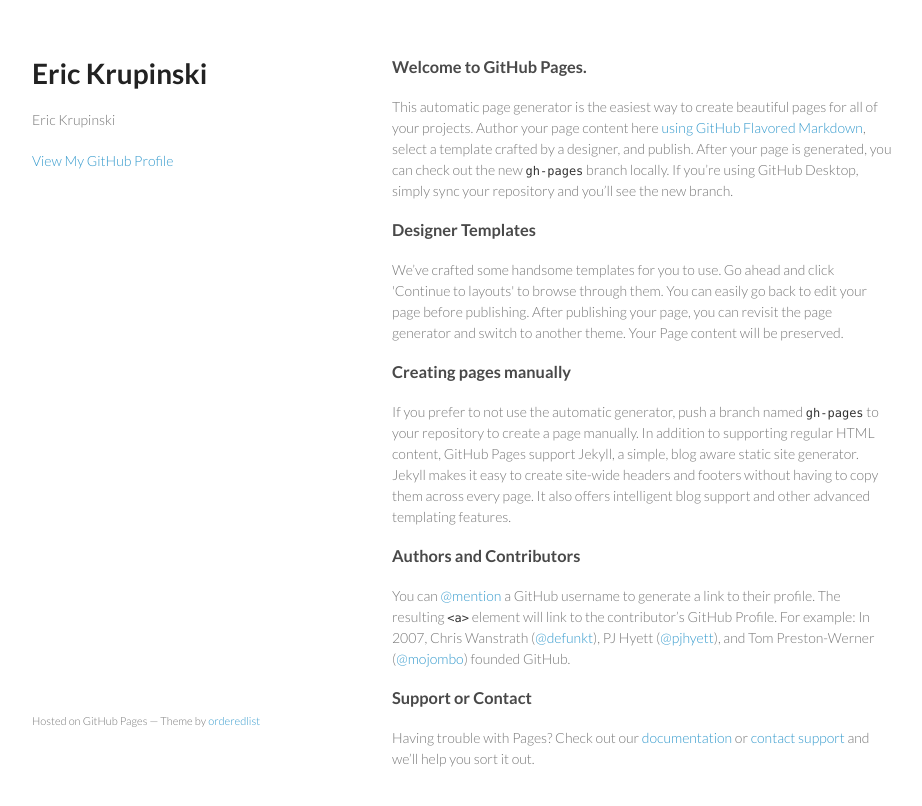
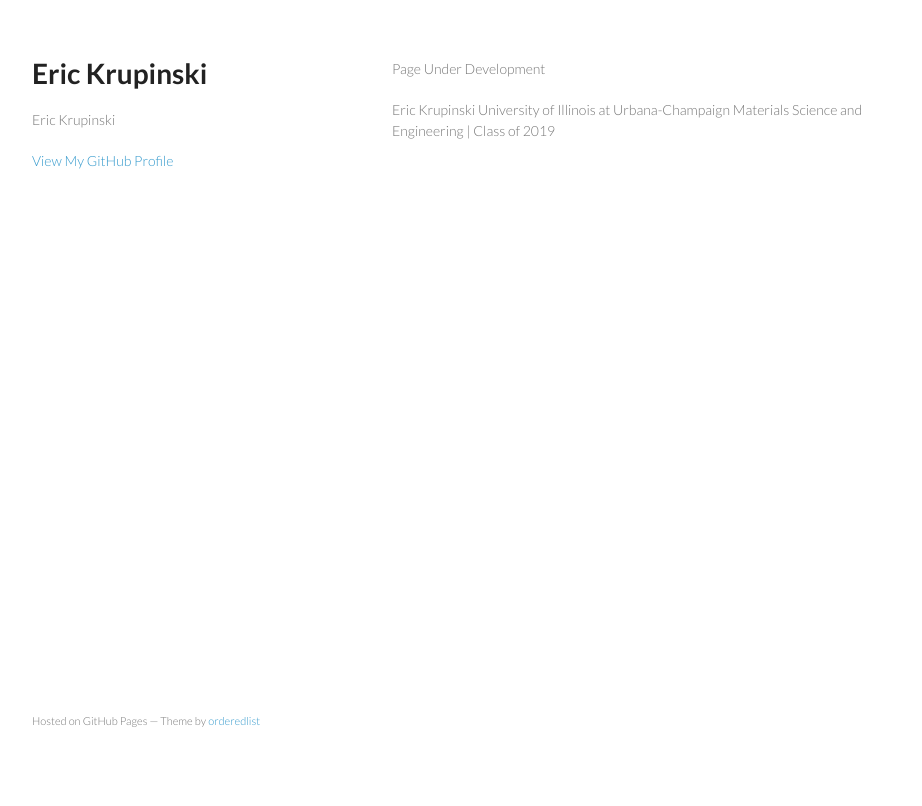
Before and after one commit to erickrupinski/erickrupinski.github.io, a plain HTML site: page index.html in a window 1280 px wide. Shown: the whole page, without its empty margins (178-1100 px from the left). Drawn offline with Linux system fonts and the light colour scheme.

Commit message:
Replace master branch with page content via GitHub

```diff
--- a/index.html
+++ b/index.html
@@ -23,30 +23,11 @@
 
       </header>
       <section>
-        <h3>
-<a id="welcome-to-github-pages" class="anchor" href="#welcome-to-github-pages" aria-hidden="true"><span class="octicon octicon-link"></span></a>Welcome to GitHub Pages.</h3>
+        <p>Page Under Development</p>
 
-<p>This automatic page generator is the easiest way to create beautiful pages for all of your projects. Author your page content here <a href="https://guides.github.com/features/mastering-markdown/">using GitHub Flavored Markdown</a>, select a template crafted by a designer, and publish. After your page is generated, you can check out the new <code>gh-pages</code> branch locally. If you’re using GitHub Desktop, simply sync your repository and you’ll see the new branch.</p>
-
-<h3>
-<a id="designer-templates" class="anchor" href="#designer-templates" aria-hidden="true"><span class="octicon octicon-link"></span></a>Designer Templates</h3>
-
-<p>We’ve crafted some handsome templates for you to use. Go ahead and click 'Continue to layouts' to browse through them. You can easily go back to edit your page before publishing. After publishing your page, you can revisit the page generator and switch to another theme. Your Page content will be preserved.</p>
-
-<h3>
-<a id="creating-pages-manually" class="anchor" href="#creating-pages-manually" aria-hidden="true"><span class="octicon octicon-link"></span></a>Creating pages manually</h3>
-
-<p>If you prefer to not use the automatic generator, push a branch named <code>gh-pages</code> to your repository to create a page manually. In addition to supporting regular HTML content, GitHub Pages support Jekyll, a simple, blog aware static site generator. Jekyll makes it easy to create site-wide headers and footers without having to copy them across every page. It also offers intelligent blog support and other advanced templating features.</p>
-
-<h3>
-<a id="authors-and-contributors" class="anchor" href="#authors-and-contributors" aria-hidden="true"><span class="octicon octicon-link"></span></a>Authors and Contributors</h3>
-
-<p>You can <a href="https://github.com/blog/821" class="user-mention">@mention</a> a GitHub username to generate a link to their profile. The resulting <code>&lt;a&gt;</code> element will link to the contributor’s GitHub Profile. For example: In 2007, Chris Wanstrath (<a href="https://github.com/defunkt" class="user-mention">@defunkt</a>), PJ Hyett (<a href="https://github.com/pjhyett" class="user-mention">@pjhyett</a>), and Tom Preston-Werner (<a href="https://github.com/mojombo" class="user-mention">@mojombo</a>) founded GitHub.</p>
-
-<h3>
-<a id="support-or-contact" class="anchor" href="#support-or-contact" aria-hidden="true"><span class="octicon octicon-link"></span></a>Support or Contact</h3>
-
-<p>Having trouble with Pages? Check out our <a href="https://help.github.com/pages">documentation</a> or <a href="https://github.com/contact">contact support</a> and we’ll help you sort it out.</p>
+<p>Eric Krupinski
+University of Illinois at Urbana-Champaign
+Materials Science and Engineering | Class of 2019</p>
       </section>
       <footer>
         <p><small>Hosted on GitHub Pages &mdash; Theme by <a href="https://github.com/orderedlist">orderedlist</a></small></p>
```
Also changed, not shown: params.json (+1 -1 lines).
